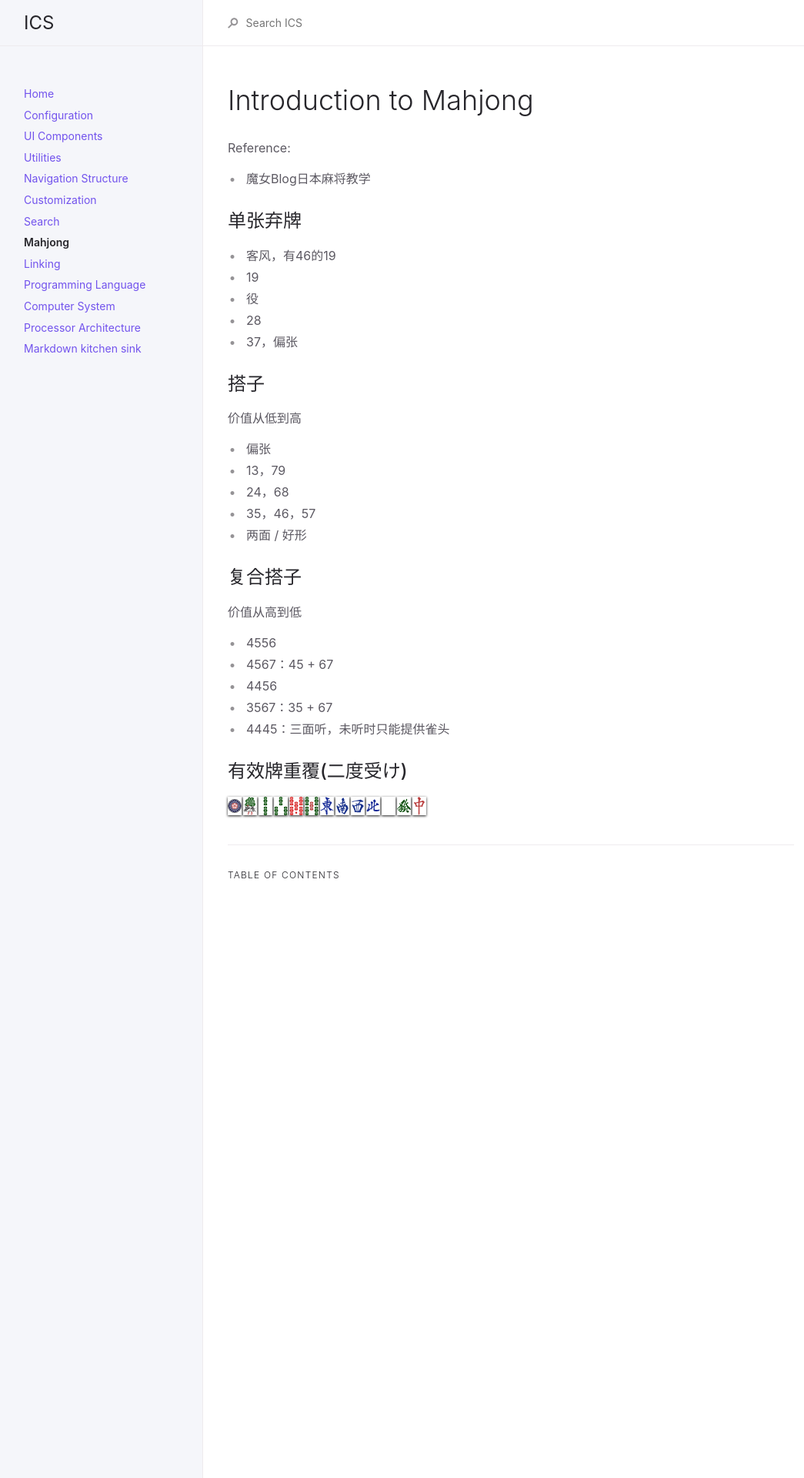
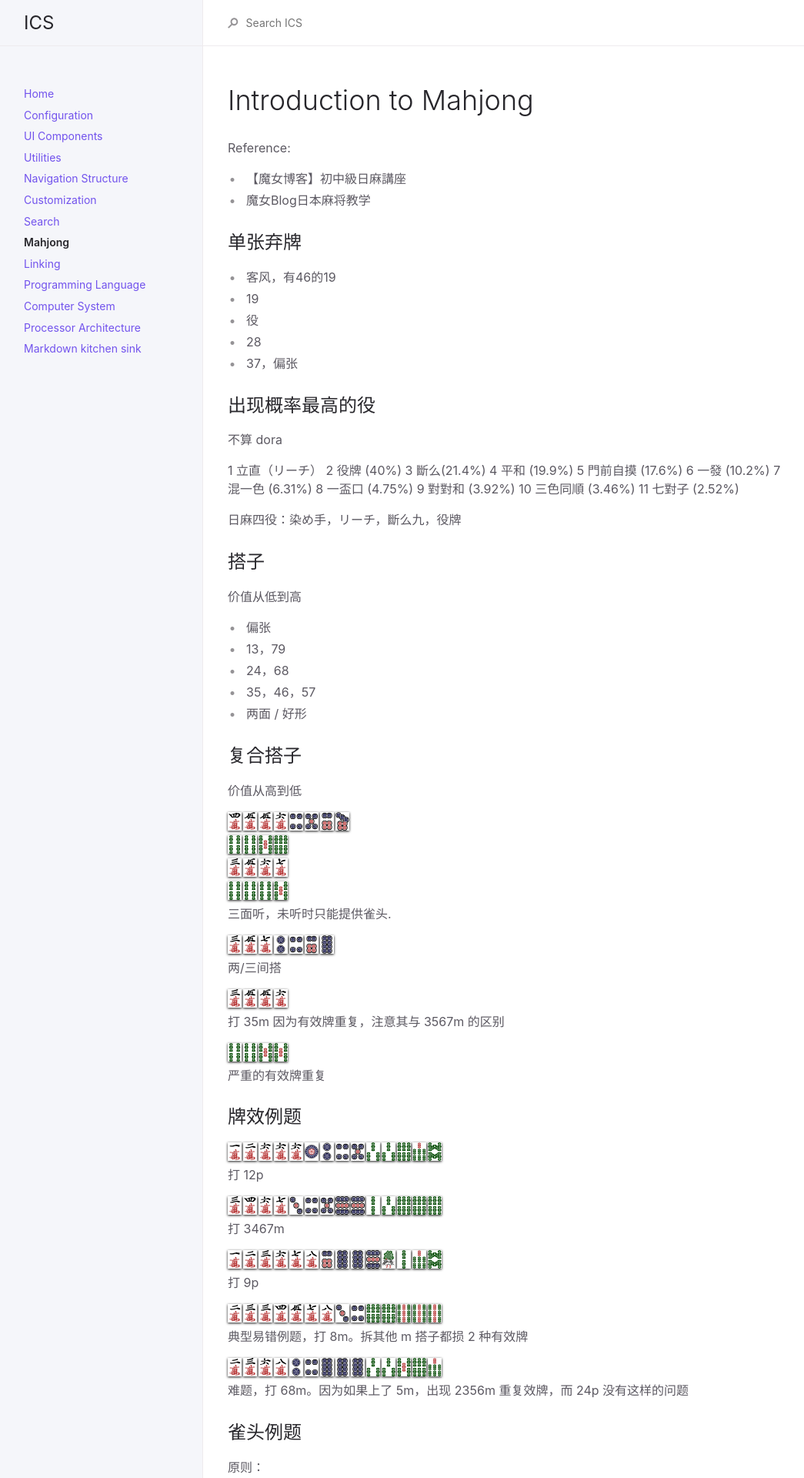
Before and after one commit to wongsingfo/comp-sys, a Jekyll site: the page built from docs/mahjong/mahjong.md, in a window 1280 px wide. Shown: the top 1920 px of the page at 77% size, without its empty margins (108-1153 px from the left). Built offline with Jekyll 4.4.1, drawn with Linux system fonts in a browser that asks for light colours; some of the changed text lies outside the part shown.

Commit message:
[update] mahjong

```diff
--- a/docs/mahjong/mahjong.md
+++ b/docs/mahjong/mahjong.md
@@ -11,6 +11,7 @@ mahjong: true
 
 Reference:
 
+- 【魔女博客】初中級日麻講座
 - 魔女Blog日本麻将教学
 
 ## 单张弃牌
@@ -20,6 +21,24 @@ Reference:
 - 役
 - 28
 - 37，偏张
+
+## 出现概率最高的役
+
+不算 dora
+
+1 立直（リーチ）
+2 役牌 (40%)
+3 斷么(21.4%)
+4 平和 (19.9%)
+5 門前自摸 (17.6%)
+6 一發 (10.2%)
+7 混一色 (6.31%)
+8 一盃口 (4.75%)
+9 對對和 (3.92%)
+10 三色同順 (3.46%)
+11 七對子 (2.52%)
+
+日麻四役：染め手，リーチ，斷么九，役牌
 
 ## 搭子
 
@@ -35,14 +54,124 @@ Reference:
 
 价值从高到低
 
-- 4556
-- 4567：45 + 67
-- 4456
-- 3567：35 + 67
-- 4445：三面听，未听时只能提供雀头
+<div class="mahjong">4556m 4567p</div>
 
-## 有效牌重覆(二度受け)
+<div class="mahjong">4456s</div>
+<div class="mahjong">3567m</div>
+
+<div class="mahjong">4445s</div>
+三面听，未听时只能提供雀头.
+
+<div class="mahjong">357m 2468p</div>
+两/三间搭
+
+<div class="mahjong">3556m</div>
+打 35m 因为有效牌重复，注意其与 3567m 的区别
+
+<div class="mahjong">4455s</div>
+严重的有效牌重复
+
+## 牌效例题
 
 <div class="mahjong">
-	1p 12305s 1234567z
+12666m 1245p 33678s
 </div>
+
+打 12p
+
+<div class="mahjong">
+3467m 34599p 23666s
+</div>
+
+打 3467m
+
+<div class="mahjong">
+123678m 6889p 1278s
+</div>
+
+打 9p
+
+<div class="mahjong">
+2334578m 34p 66999s
+</div>
+
+典型易错例题，打 8m。拆其他 m 搭子都损 2 种有效牌
+
+<div class="mahjong">
+2368m 24888p 33567s
+</div>
+
+难题，打 68m。因为如果上了 5m，出现 2356m 重复效牌，而 24p 没有这样的问题
+
+## 雀头例题
+
+原则：
+
+- 早巡可以不留雀头
+- 手牌不宜多于两个对子
+- 有四对时可以考虑七对子
+
+<div class="mahjong">
+2379m 12446p 34567s
+</div>
+
+打 1p，在 p 中留两个愚形。不宜过早确定雀头 4p 打 6p 而导致牌效下降。虽然打了 1p 然后上 3p 有一点吃亏，但是仅仅只是损失了雀头，而且摸雀头必然比摸到面子更简单，后面还有机会补救。
+
+<div class="mahjong">
+4499m 12789p 33s 33z 9p
+</div>
+
+按照面子手，打 9p，但是依靠其他对子上成面子效率非常低。可以打12p，矢志七对，同时留一下 789p
+
+
+<div class="mahjong">
+4m 23488p 33067799s
+</div>
+
+打 9s，留 4m 可以：
+
+- 好形听牌
+- 鸣牌断幺
+
+<div class="mahjong">
+4m 23478p 33067799s
+</div>
+
+不能留 4m，风险太大。目前：
+
+- 已经有好形听牌的可能性
+- 断幺未定型
+
+## 「一点読み」は不可能!
+
+大局策略：
+
+- 完全棄和(ベタオリ)：日麻的精要！一般來說, 如果要考慮跟立直或聽牌者對攻, 自己手牌最起碼都要好形一向聽或以上.
+- 兜牌(打ち回し)：摸來的牌仍然不入章, 就可以考慮轉為完全棄和
+- 完全進攻(全ツッパ). 判斷是否進攻的最大因素, 是自己的向聽數, 牌的分值反而是次要. 因為, 只要你可以和了, 亦代表對手和了的機會同時消失.
+- 故意放銃
+
+防守策略：
+
+- 现物，同巡上家打過的牌：不可能放铳.
+- 单骑字牌, no chance：单骑
+  - one chance：安全度是在筋牌和無筋牌之間，隨著牌局進行, one chance 的安全度便越來越低, 因為最後一隻成为“壁”的牌被摸到的機會會越來越大
+- 筋牌19，客风：单骑，对对
+
+- 筋牌28，兩筋牌456：单骑，对对，愚形
+- 筋牌37：单骑，对对，愚形，断幺
+- 役牌：单骑，对对，役牌
+
+未听牌不会打的牌：
+
+- 半筋牌456
+- 无筋19
+- 无筋2837
+- 无筋456
+
+其他因素：
+
+- dora 牌的安全度, 么九牌的話要比上表中的級數下調 3 級, 非么九牌 也得下調 2 級. 而 dora 相鄰的數牌亦需下調 1 級.
+- 如果攻擊者在初段打出過 28,37 的數牌, 那麼在這些牌的外側, 則會變得較平 時安全.
+- 故意給牌諉下家吃, 是企圖製造兩家互攻的場面, 令上下家互相放銃的機會增加, 換句話說就是減低自己被自 摸失分的機會
+- 正在棄和途中, 当上家打八筒是新的現物, 這時就應該先打八筒, 對其他家都十分安全的西, 應該先留起.
```
